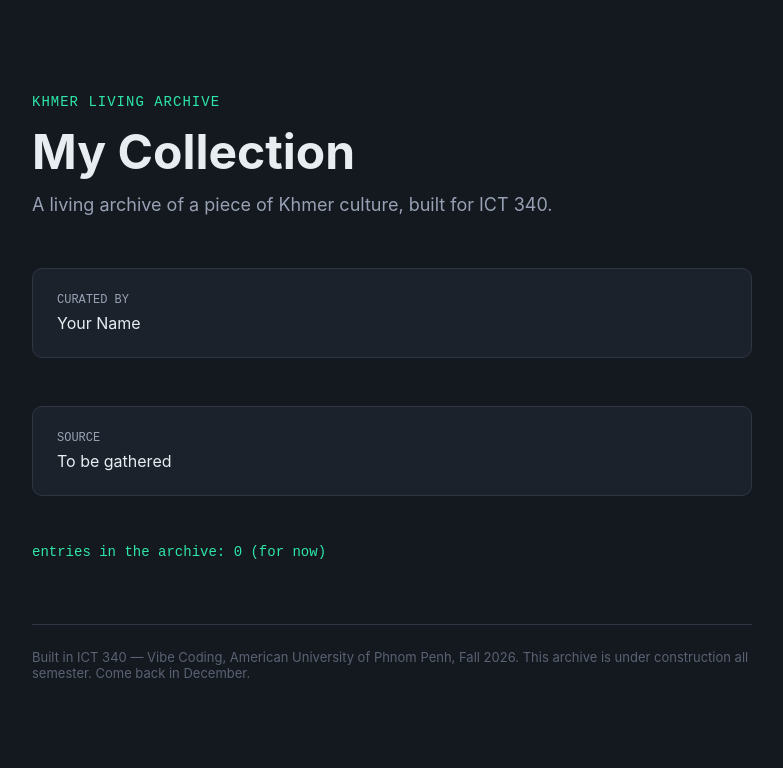
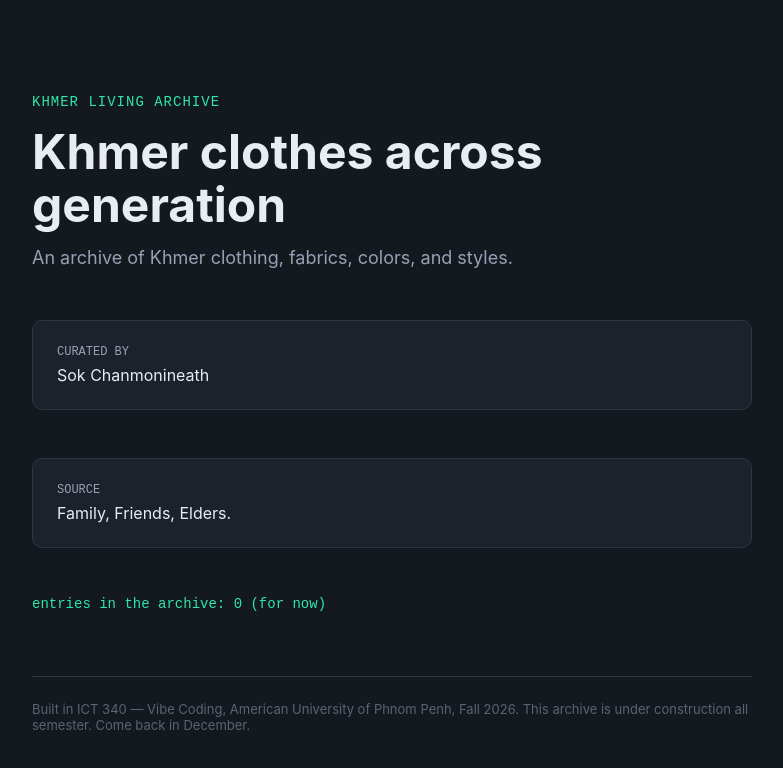
Before and after one commit to Chanmonineath/ict340-archive-starter, a Next.js app: page / in a window 1280 px wide. Shown: the top 768 px of the page, without its empty margins (248-1031 px from the left). Built offline with nearby package versions, Linux system fonts and the light colour scheme.

Commit message:
change the text in the collection

```diff
--- a/collection.config.js
+++ b/collection.config.js
@@ -8,16 +8,16 @@
 
 const collection = {
   // What does your archive collect? e.g. "Khmer Proverbs"
-  name: "My Collection",
+  name: "Khmer clothes across generation",
 
   // One sentence: what is this archive, and why does it matter?
-  description: "A living archive of a piece of Khmer culture, built for ICT 340.",
+  description: "An archive of Khmer clothing, fabrics, colors, and styles.",
 
   // Who is building this archive? Your name, as you want it shown.
-  curator: "Your Name",
+  curator: "Sok Chanmonineath",
 
   // Where does your knowledge come from? A person, a place, a community.
-  source: "To be gathered",
+  source: "Family, Friends, Elders.",
 };
 
 export default collection;
```
